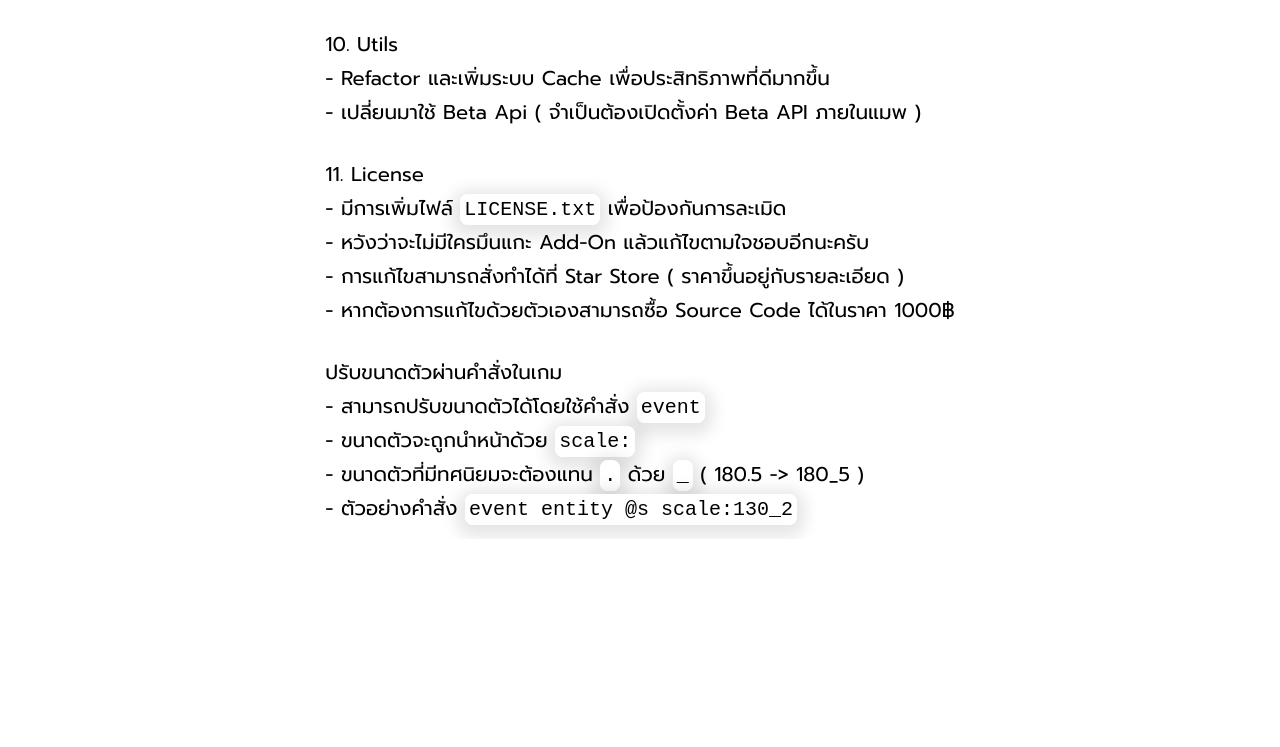
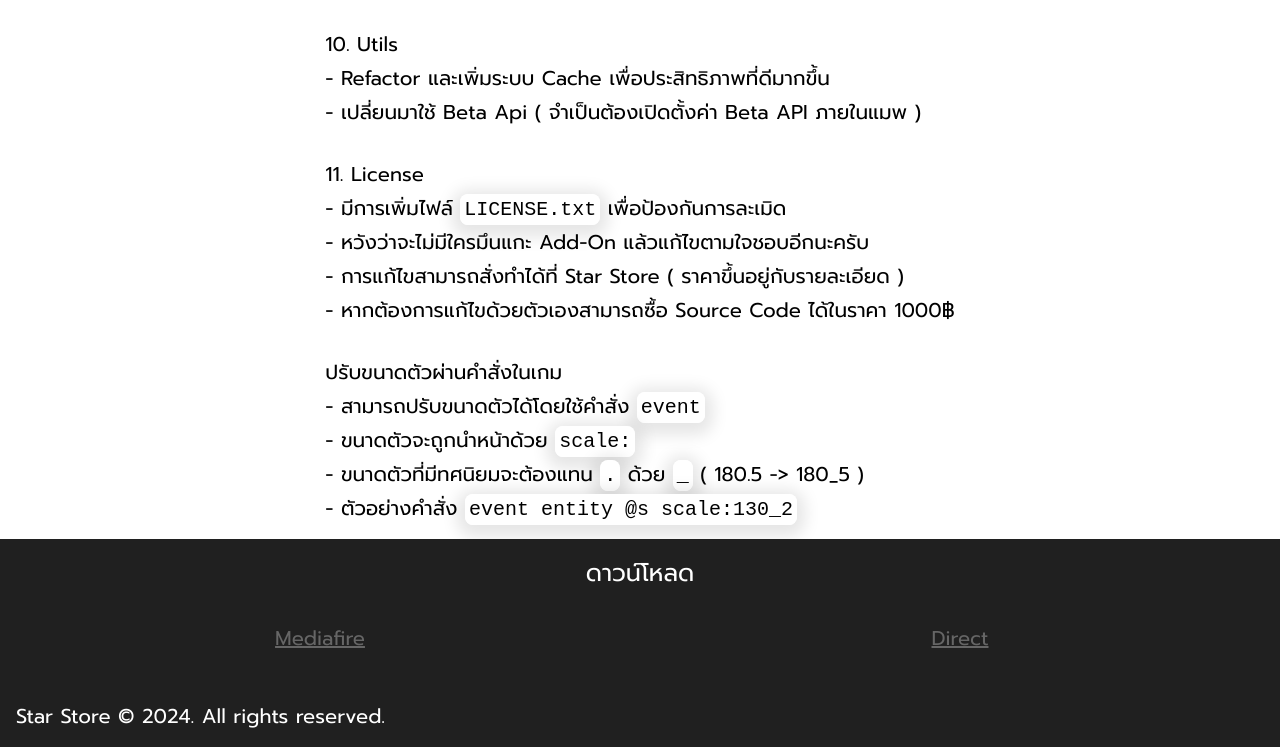
Before and after one commit to Phone3415/Faded-Luminary-Overview, a plain HTML site: page index.html in a window 1280 px wide. Shown: the part 7680-8427 px from the top of the page. Before the commit the page ends 8219 px from the top, so only its background shows below. Drawn offline with Linux system fonts and the light colour scheme; a web font is replaced by a local one.

Commit message:
add download section and footer

```diff
--- a/index.html
+++ b/index.html
@@ -553,6 +553,24 @@
           </div>
         </section>
       </section>
+
+      <section id="download" class="download">
+        <p class="title">ดาวน์โหลด</p>
+
+        <div class="links">
+          <a
+            href="https://www.mediafire.com/file/e7zf2melz0h9c02/Faded_Luminary.mcaddon/file"
+          >
+            Mediafire
+          </a>
+
+          <a href="/static/style.css" download="">Direct</a>
+        </div>
+      </section>
     </main>
+
+    <footer>
+      <p class="copyright">Star Store © 2024. All rights reserved.</p>
+    </footer>
   </body>
 </html>
--- a/static/style.css
+++ b/static/style.css
@@ -455,6 +455,76 @@ code {
   padding-bottom: 0.25rem;
 }
 
+.download {
+  width: 100%;
+
+  display: flex;
+  flex-direction: column;
+
+  justify-content: center;
+  align-items: center;
+
+  background: var(--black);
+  color: var(--white);
+}
+
+.download > .title {
+  font-size: 1.5rem;
+  padding: 0.5rem;
+}
+
+.download .links {
+  width: 100%;
+
+  display: flex;
+  flex-direction: column;
+
+  justify-content: center;
+  align-items: center;
+
+  padding-bottom: 0.5rem;
+
+  text-decoration: underline;
+  font-size: 1.1rem;
+  color: var(--text-mute-light);
+}
+
+.download .links a {
+  width: 100%;
+
+  display: flex;
+
+  justify-content: center;
+  align-items: center;
+
+  padding: 0.5rem;
+
+  transition: all 200ms ease-in-out;
+}
+
+.download .links a:hover,
+.download .links a:active {
+  padding: 1rem;
+  color: var(--text-mute);
+  background: var(--white-subtle);
+}
+
+footer {
+  width: 100%;
+
+  display: flex;
+  flex-direction: row;
+
+  padding: 1rem;
+
+  background: var(--black);
+  color: var(--white);
+}
+
+footer .copyright {
+  font-size: 1rem;
+}
+
 @media (min-width: 768px) {
   .fact {
     font-size: 1.25rem;
@@ -553,4 +623,41 @@ code {
     padding-top: 0.5rem;
     padding-bottom: 0.5rem;
   }
+
+  .download {
+    width: 100%;
+
+    display: flex;
+    flex-direction: column;
+
+    justify-content: center;
+    align-items: center;
+
+    background: var(--black);
+    color: var(--white);
+  }
+
+  .download > .title {
+    padding: 1rem;
+  }
+
+  .download .links {
+    flex-direction: row;
+
+    padding-bottom: 1rem;
+    font-size: 1.25rem;
+  }
+
+  .download .links a {
+    padding: 1rem;
+  }
+
+  .download .links a:hover,
+  .download .links a:active {
+    padding: 1rem;
+  }
+
+  footer .copyright {
+    font-size: 1.25rem;
+  }
 }
```
